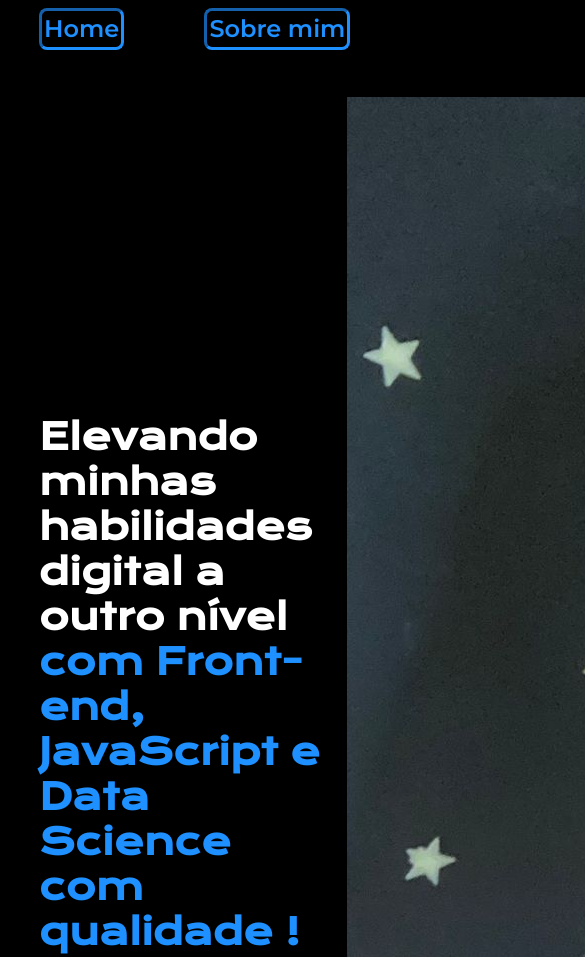
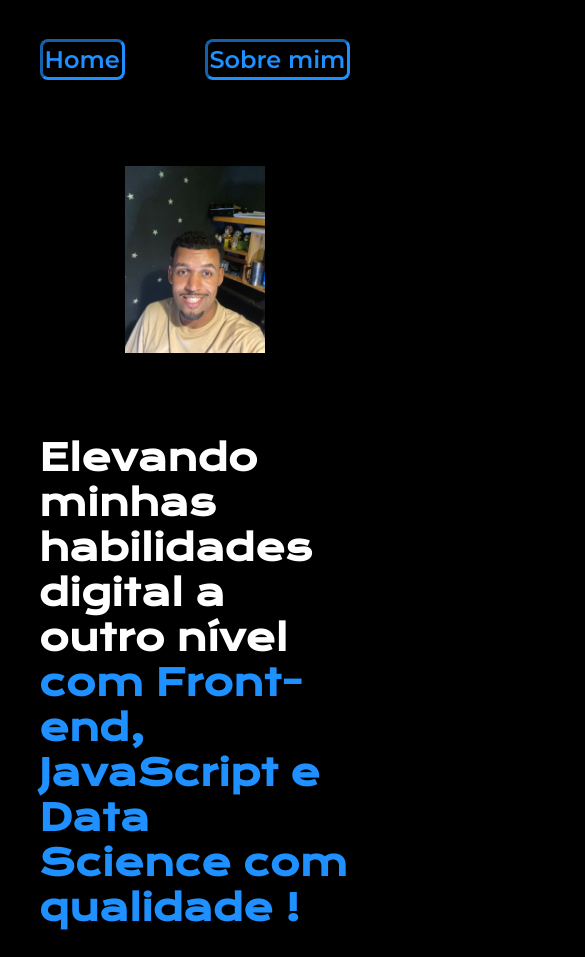
Before and after one commit to iamgusta/primeirosite, a plain HTML site: page index.html in a window 390 px wide. Shown: the top 957 px of the page, 585 px wide, since content can reach past the window. Drawn offline with nearby package versions, Linux system fonts and the light colour scheme.

Commit message:
primeiro commit

```diff
--- a/Style/Style.Css
+++ b/Style/Style.Css
@@ -24,24 +24,25 @@ body {
 
 .apresentacao {
     display: flex;
+    gap: 82px;
     justify-content: space-between;
     padding: 12%  10%;
     align-items: center;
 }
 
 .apresentacao__conteudo {
-    width: 615px;
+    width: 50%;
     display: flex;
     flex-direction: column;
     gap: 40px;
 }
 .apresentacao__conteudo__titulo {
-    font-size: 36px;
+    font-size: 2.25rem;
     font-family: "Krona One", serif;
 }
 
 .paragrafo__conteudo{
-    font-size: 26;
+    font-size: 1.6rem;
     font-family: "Montserrat", serif;
 }
 .apresentacao__links {
@@ -62,7 +63,7 @@ body {
     border: 4px inset var(--cor-terciaria);
     width: 300px;
     text-align: center;
-    font-size: 29px;
+    font-size: 1.8rem;
     height: 35px;
     border-radius: 8px;
     font-family: "Montserrat", serif;
@@ -73,7 +74,7 @@ body {
 .titulo-destaque__secundario {
     font-family: "Krona One", serif;
     font-weight: 400;
-    font-size: 20px;
+    font-size: 1,3rem;
 
 }
 
@@ -86,7 +87,7 @@ body {
     padding: 24px;
     background-color: var(--cor-terciaria);
     text-align: center;
-    font-size: 50;
+    font-size: 3.1rem;
     font-family:  "Montserrat", serif;
     font-weight: 800;
 
@@ -94,7 +95,7 @@ body {
 }
 .cabecalho__link {
 color: var(--cor-terciaria);
-font-size: 24px;
+font-size: 1.5rem;
 font-weight: 600;
 font-family: "Montserrat", sans-serif ;
 text-decoration: none;
@@ -114,3 +115,24 @@ border-radius: 8px;
 .cabecalho__link:hover {
     background-color: var(--cor-hover);
 }
+
+.apresentacao__imagem {
+    width: 45%;
+}
+@media (max-width: 1100px){
+.cabecalho{
+    padding: 10%;
+}
+.cabecalhoxd{
+    justify-content: center;
+}
+
+    .apresentacao {
+        flex-direction: column-reverse;
+    }
+
+    .apresentacao__conteudo {
+
+        width: auto;
+    }
+}
--- a/index.html
+++ b/index.html
@@ -27,7 +27,7 @@
                     <img src="assets/linkedin.png" >Linkedin</a>
         </div>
         </section>
-            <img src="./assets/minha foto.jpeg" alt="Foto do identificador ">
+            <img class="apresentacao__imagem" src="./assets/minha foto.jpeg" alt="Foto do identificador ">
     </main>
 <footer class="rodape">
     <p>Desenvolvedor Gustavo </p>
```
